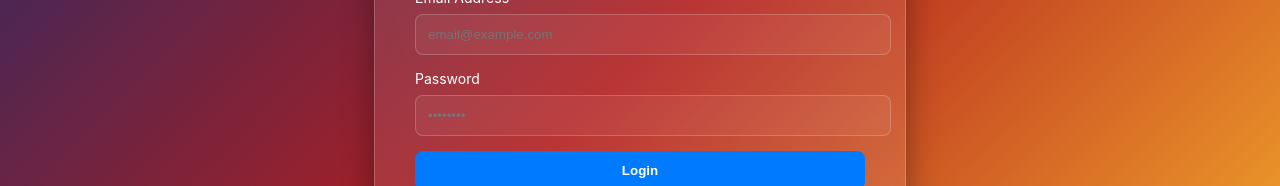
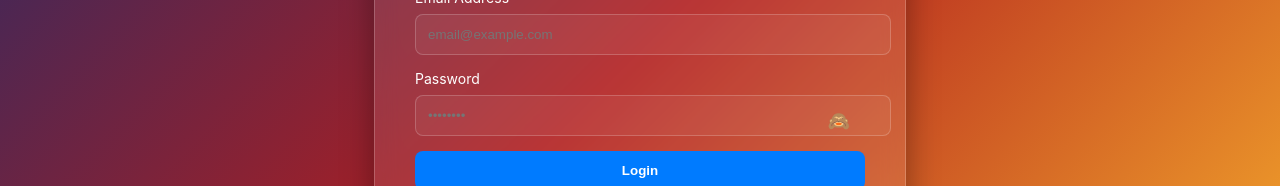
Before and after one commit to betelhem24/FamEmergency, a React app in the folder frontend/: page /login in a window 1280 px wide. Shown: the part 340-526 px from the top of the page. Built offline with nearby package versions, Linux system fonts and the light colour scheme; the HTML template or start-up script is replaced by a standard one.

Commit message:
Add password visibility toggle to login page

```diff
--- a/frontend/src/pages/Login.tsx
+++ b/frontend/src/pages/Login.tsx
@@ -1,14 +1,17 @@
 import React, { useState } from 'react';
 import { useDispatch, useSelector } from 'react-redux';
-import { Link } from 'react-router-dom'; // 1. Added this
+import { Link } from 'react-router-dom';
 import { loginUser } from '../store/thunks';
-import { clearError } from '../store/slices/authSlice'; // 2. Added this
+import { clearError } from '../store/slices/authSlice';
 import type { AppDispatch, RootState } from '../store';
 import './Login.css';
 
 const Login: React.FC = () => {
   const dispatch = useDispatch<AppDispatch>();
   const { loading, error } = useSelector((state: RootState) => state.auth);
+
+  // I add this state to track if the password is visible or hidden
+  const [showPassword, setShowPassword] = useState(false);
 
   const [formData, setFormData] = useState({
     email: '',
@@ -39,14 +42,28 @@ const Login: React.FC = () => {
             />
           </div>
 
-          <div className="input-group">
+          <div className="input-group" style={{ position: 'relative' }}>
             <label>Password</label>
             <input
-              type="password"
+              // I switch the type dynamically: 'password' hides it, 'text' shows it
+              type={showPassword ? 'text' : 'password'}
               placeholder="••••••••"
               onChange={(e) => setFormData({...formData, password: e.target.value})}
               required
             />
+            {/* The "Eye" toggle button */}
+            <span
+              onClick={() => setShowPassword(!showPassword)}
+              style={{
+                position: 'absolute',
+                right: '15px',
+                top: '40px',
+                cursor: 'pointer',
+                fontSize: '18px'
+              }}
+            >
+              {showPassword ? '👁️' : '🙈'}
+            </span>
           </div>
 
           <button className="login-button" type="submit" disabled={loading}>
@@ -54,7 +71,6 @@ const Login: React.FC = () => {
           </button>
         </form>
 
-        {/* 3. ADD THIS SECTION BELOW THE FORM */}
         <p style={{ marginTop: '15px', fontSize: '14px', color: 'white' }}>
           Don't have an account?{' '}
           <Link
```
